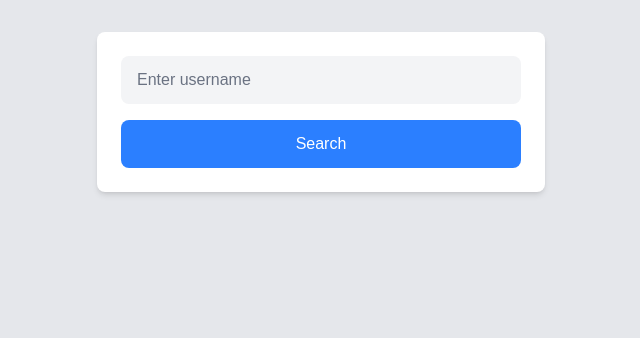
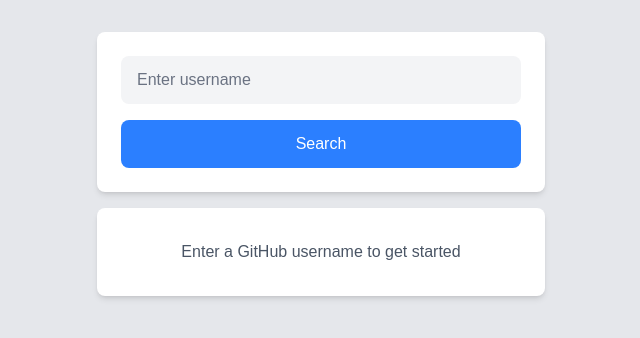
Before and after one commit to pabloflego/gh-user-repo-explorer, a Next.js app: page / in a window 1280 px wide. Shown: the top 338 px of the page, without its empty margins (319-959 px from the left). Built offline with nearby package versions, Linux system fonts and the light colour scheme.

Commit message:
feat: add empty state message

```diff
--- a/app/page.tsx
+++ b/app/page.tsx
@@ -1,13 +1,18 @@
 'use client';
+import { GitHubUser } from "@/lib/application/ports/GithubApiPort";
 import SearchInput from "@/lib/ui/SearchInput";
 import { useCallback, useState } from "react";
 
 export default function Home() {
   const [searchQuery, setSearchQuery] = useState('');
+  const [users, setUsers] = useState<GitHubUser[]>([]);
+  const [isLoading, setIsLoading] = useState(false);
 
   const searchUsers = useCallback(async () => {
     // TODO: Implement user search logic
   }, [searchQuery]);
+
+  const isEmptyState = !searchQuery && users.length === 0 && !isLoading;
 
   return (
     <div className="min-h-screen bg-gray-200 py-8 px-4 sm:px-6 lg:px-8">
@@ -32,7 +37,13 @@ export default function Home() {
 
         {/* Users List */}
 
-        {/* Empty State */}
+        {isEmptyState && (
+          <div className="bg-white rounded-lg shadow-md p-8 text-center">
+            <p className="text-gray-600">
+              Enter a GitHub username to get started
+            </p>
+          </div>
+        )}
       </div>
     </div>
   );
```
